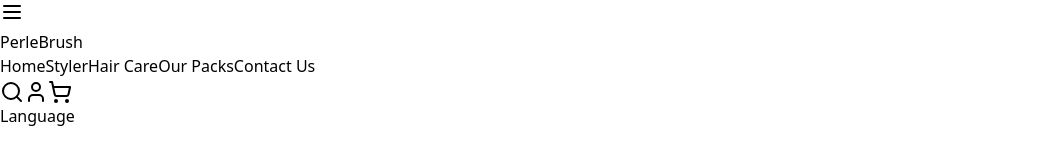
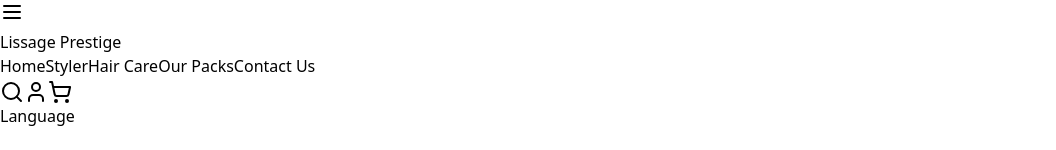
Before and after one commit to walidattou/done-site, a React (Vite) app: page /order/heat-protection-spray in a window 1280 px wide. Shown: the top 150 px of the page, without its empty margins (0-1056 px from the left). Built offline with nearby package versions, Linux system fonts and the light colour scheme.

Commit message:
client modifications

```diff
--- a/index.html
+++ b/index.html
@@ -4,7 +4,7 @@
     <meta charset="UTF-8" />
     <link rel="icon" type="image/svg+xml" href="/vite.svg" />
     <meta name="viewport" content="width=device-width, initial-scale=1.0" />
-    <title>PerleBrush</title>
+    <title>Lissage Prestige</title>
   </head>
   <body>
     <div id="root"></div>
--- a/src/components/footer.tsx
+++ b/src/components/footer.tsx
@@ -42,7 +42,7 @@ export default function Footer() {
           <div className="grid grid-cols-1 lg:grid-cols-4 gap-8">
             {/* Logo */}
             <div className="lg:col-span-1 text-center lg:text-left flex flex-col items-center lg:items-start gap-4">
-              <h2 className="text-3xl sm:text-4xl font-light tracking-wide">PerleBrush</h2>
+              <h2 className="text-3xl sm:text-4xl font-light tracking-wide">Lissage Prestige</h2>
               <a
                 href="mailto:Tecnodollars@yahoo.com"
                 className="mt-2 inline-flex items-center gap-2 bg-orange-600 text-white px-4 py-2 rounded-lg shadow-sm hover:bg-orange-700 transition text-sm font-medium border border-orange-700"
@@ -141,7 +141,7 @@ export default function Footer() {
           </div>
 
           {/* Copyright */}
-          <div className="mt-8 text-center text-sm text-gray-400">© 2024, PerleBrush</div>
+          <div className="mt-8 text-center text-sm text-gray-400">© 2024, Lissage Prestige</div>
         </div>
       </div>
     </footer>
--- a/src/components/navbar.tsx
+++ b/src/components/navbar.tsx
@@ -99,9 +99,9 @@ export default function Header({ cartCount = 0, onCartClick }: HeaderProps) {
           </div>
 
           {/* Center Logo - always visible, shrinks on mobile */}
-          <div className="flex-1 flex justify-center hidden sm:block">
-            <h1 className="text-2xl sm:text-3xl md:text-4xl font-light tracking-wide text-gray-900 font-serif truncate">
-              PerleBrush
+          <div className="flex-1 flex justify-center">
+            <h1 className="text-xl sm:text-2xl md:text-3xl lg:text-4xl font-light tracking-wide text-gray-900 font-serif truncate">
+              Lissage Prestige
             </h1>
           </div>
 
--- a/src/data/en.json
+++ b/src/data/en.json
@@ -5,12 +5,12 @@
   "shop_now": "Shop Now",
   "trusted_by": "Trusted by top brands",
   "revolutionize_title": "Revolutionize Your Hair Routine",
-  "revolutionize_desc1": "PerleBrush isn't just another styling tool – it's your gateway to effortless beauty. Our innovative technology combines the power of professional salon equipment with the convenience of at-home styling.",
+      "revolutionize_desc1": "Lissage Prestige isn't just another styling tool – it's your gateway to effortless beauty. Our innovative technology combines the power of professional salon equipment with the convenience of at-home styling.",
   "revolutionize_desc2": "Whether you're rushing to work or preparing for a special night out, achieve stunning results in just 5 minutes. From beachy waves to sleek straight styles, one tool does it all.",
   "rating": "Over 10,000 happy customers",
   "order_now": "Order Now",
   "free_shipping": "Free shipping • 30-day guarantee",
-  "product_name": "PerleBrush Pro",
+      "product_name": "Lissage Prestige Pro",
   "product_desc": "Professional-grade styling tool with ceramic technology and ionic conditioning.",
   "old_price": "$129.99",
   "new_price": "$89.99",
@@ -42,7 +42,7 @@
   "packs_premium_total_price": "169.99$ CAD",
   "packs_premium_total_save": "Save $15",
   "packs_order": "Order",
-  "order_title": "PerleBrush - The Styler 5-in-1",
+      "order_title": "Lissage Prestige - The Styler 5-in-1",
   "order_reviews": "(2,847 reviews)",
   "order_price": "$59.99",
   "order_old_price": "$99.98",
@@ -74,14 +74,14 @@
   "blog2_title": "The Science Behind Heat-Free Styling",
   "blog2_excerpt": "Explore how modern styling technology protects your hair while delivering professional results without damaging heat.",
   "blog_cover_alt": "Hair Styling Inspiration",
-  "blogpage_title": "Unlock Effortless Style: Why the 5-in-1 PerleBrush Is a Game Changer",
+      "blogpage_title": "Unlock Effortless Style: Why the 5-in-1 Lissage Prestige Is a Game Changer",
   "blogpage_by": "By",
-  "blogpage_p1": "In today’s fast-paced world, we all want to look great without spending hours in front of the mirror. That’s where the PerleBrush Styler 5-in-1 shines. Whether you’re rushing to a meeting or prepping for a night out, this sleek tool gets you ready in minutes.",
+  "blogpage_p1": "In today's fast-paced world, we all want to look great without spending hours in front of the mirror. That's where the Lissage Prestige Styler 5-in-1 shines. Whether you're rushing to a meeting or prepping for a night out, this sleek tool gets you ready in minutes.",
   "blogpage_h2": "What Makes It Special?",
-  "blogpage_p2": "The PerleBrush combines drying, straightening, curling, volumizing, and scalp massage into one device. It’s gentle on your hair and delivers salon-quality results from the comfort of your home.",
-  "blogpage_p3": "Say goodbye to bulky tools cluttering your vanity — the PerleBrush simplifies your routine without sacrificing performance.",
+  "blogpage_p2": "The Lissage Prestige combines drying, straightening, curling, volumizing, and scalp massage into one device. It's gentle on your hair and delivers salon-quality results from the comfort of your home.",
+  "blogpage_p3": "Say goodbye to bulky tools cluttering your vanity — the Lissage Prestige simplifies your routine without sacrificing performance.",
   "footer_warranty_title": "WARRANTY",
-  "footer_warranty_text": "2-Year Warranty on all\nPerleBrush products",
+  "footer_warranty_text": "2-Year Warranty on all\nLissage Prestige products",
   "footer_shipping_title": "SHIPPING",
   "footer_shipping_text": "Tracked Secure\nDelivery in 6 to 10\nDays",
   "footer_guarantee_title": "GUARANTEE",
--- a/src/data/fr.json
+++ b/src/data/fr.json
@@ -5,12 +5,12 @@
   "shop_now": "Acheter maintenant",
   "trusted_by": "Approuvé par les plus grandes marques",
   "revolutionize_title": "Révolutionnez votre routine capillaire",
-  "revolutionize_desc1": "PerleBrush n'est pas un simple outil de coiffage – c'est votre porte d'entrée vers la beauté sans effort. Notre technologie innovante combine la puissance d'un équipement de salon professionnel avec la commodité du coiffage à domicile.",
+  "revolutionize_desc1": "Lissage Prestige n'est pas un simple outil de coiffage – c'est votre porte d'entrée vers la beauté sans effort. Notre technologie innovante combine la puissance d'un équipement de salon professionnel avec la commodité du coiffage à domicile.",
   "revolutionize_desc2": "Que vous soyez pressé pour le travail ou que vous vous prépariez pour une soirée spéciale, obtenez des résultats époustouflants en seulement 5 minutes. Des vagues de plage aux styles lisses, un seul outil suffit.",
   "rating": "Plus de 10 000 clients satisfaits",
   "order_now": "Commander",
   "free_shipping": "Livraison gratuite • Garantie 30 jours",
-  "product_name": "PerleBrush Pro",
+  "product_name": "Lissage Prestige Pro",
   "product_desc": "Outil de coiffage professionnel avec technologie céramique et conditionnement ionique.",
   "old_price": "129,99 €",
   "new_price": "89,99 €",
@@ -42,7 +42,7 @@
   "packs_premium_total_price": "169,99 $ CAD",
   "packs_premium_total_save": "Économisez 15$",
   "packs_order": "Commander",
-  "order_title": "PerleBrush - Le Styler 5-en-1",
+  "order_title": "Lissage Prestige - Le Styler 5-en-1",
   "order_reviews": "(2 847 avis)",
   "order_price": "59,99 €",
   "order_old_price": "99,98 €",
@@ -74,14 +74,14 @@
   "blog2_title": "La science du coiffage sans chaleur",
   "blog2_excerpt": "Découvrez comment la technologie moderne protège vos cheveux tout en offrant des résultats professionnels sans chaleur dommageable.",
   "blog_cover_alt": "Inspiration coiffure",
-  "blogpage_title": "Adoptez le style sans effort : pourquoi la PerleBrush 5-en-1 change la donne",
+  "blogpage_title": "Adoptez le style sans effort : pourquoi la Lissage Prestige 5-en-1 change la donne",
   "blogpage_by": "Par",
-  "blogpage_p1": "Dans le monde trépidant d'aujourd'hui, nous voulons tous être au top sans passer des heures devant le miroir. C'est là que la PerleBrush Styler 5-en-1 brille. Que vous soyez pressé pour une réunion ou que vous vous prépariez pour une soirée, cet outil élégant vous prépare en quelques minutes.",
-  "blogpage_h2": "Qu'est-ce qui la rend spéciale ?",
-  "blogpage_p2": "La PerleBrush combine séchage, lissage, bouclage, volume et massage du cuir chevelu en un seul appareil. Elle est douce pour vos cheveux et offre des résultats dignes d'un salon à la maison.",
-  "blogpage_p3": "Dites adieu aux outils encombrants qui envahissent votre coiffeuse — la PerleBrush simplifie votre routine sans compromis sur la performance.",
+  "blogpage_p1": "Dans le monde rapide d'aujourd'hui, nous voulons tous avoir l'air bien sans passer des heures devant le miroir. C'est là que la Lissage Prestige Styler 5-en-1 brille. Que vous soyez pressé pour une réunion ou que vous vous prépariez pour une soirée, cet outil élégant vous prépare en quelques minutes.",
+  "blogpage_h2": "Qu'est-ce qui le rend spécial ?",
+  "blogpage_p2": "La Lissage Prestige combine séchage, lissage, bouclage, volume et massage du cuir chevelu en un seul appareil. Elle est douce pour vos cheveux et offre des résultats dignes d'un salon à la maison.",
+  "blogpage_p3": "Dites adieu aux outils encombrants qui envahissent votre coiffeuse — la Lissage Prestige simplifie votre routine sans compromis sur la performance.",
   "footer_warranty_title": "GARANTIE",
-  "footer_warranty_text": "Garantie 2 ans sur tous\nles produits PerleBrush",
+  "footer_warranty_text": "Garantie 2 ans sur tous\nles produits Lissage Prestige",
   "footer_shipping_title": "LIVRAISON",
   "footer_shipping_text": "Livraison suivie et sécurisée\nen 6 à 10 jours",
   "footer_guarantee_title": "SATISFAIT OU REMBOURSÉ",
--- a/src/data/products.ts
+++ b/src/data/products.ts
@@ -34,7 +34,7 @@ import P3IM from '../assets/product3/P3IM.webp';
 export const products = [
   {
     id: 'perlebrush',
-    name: 'PerleBrush Styler',
+    name: 'Lissage Prestige Styler',
     images: [shopim2, shopim3, shopim4,shopim5,shopim6,shopim7],
     videos: [bgvid, bgvid, bgvid],
     posters: [mark1, mark2, mark3],
```
Also changed, not shown: src/pages/main.tsx (+10 -10 lines).
